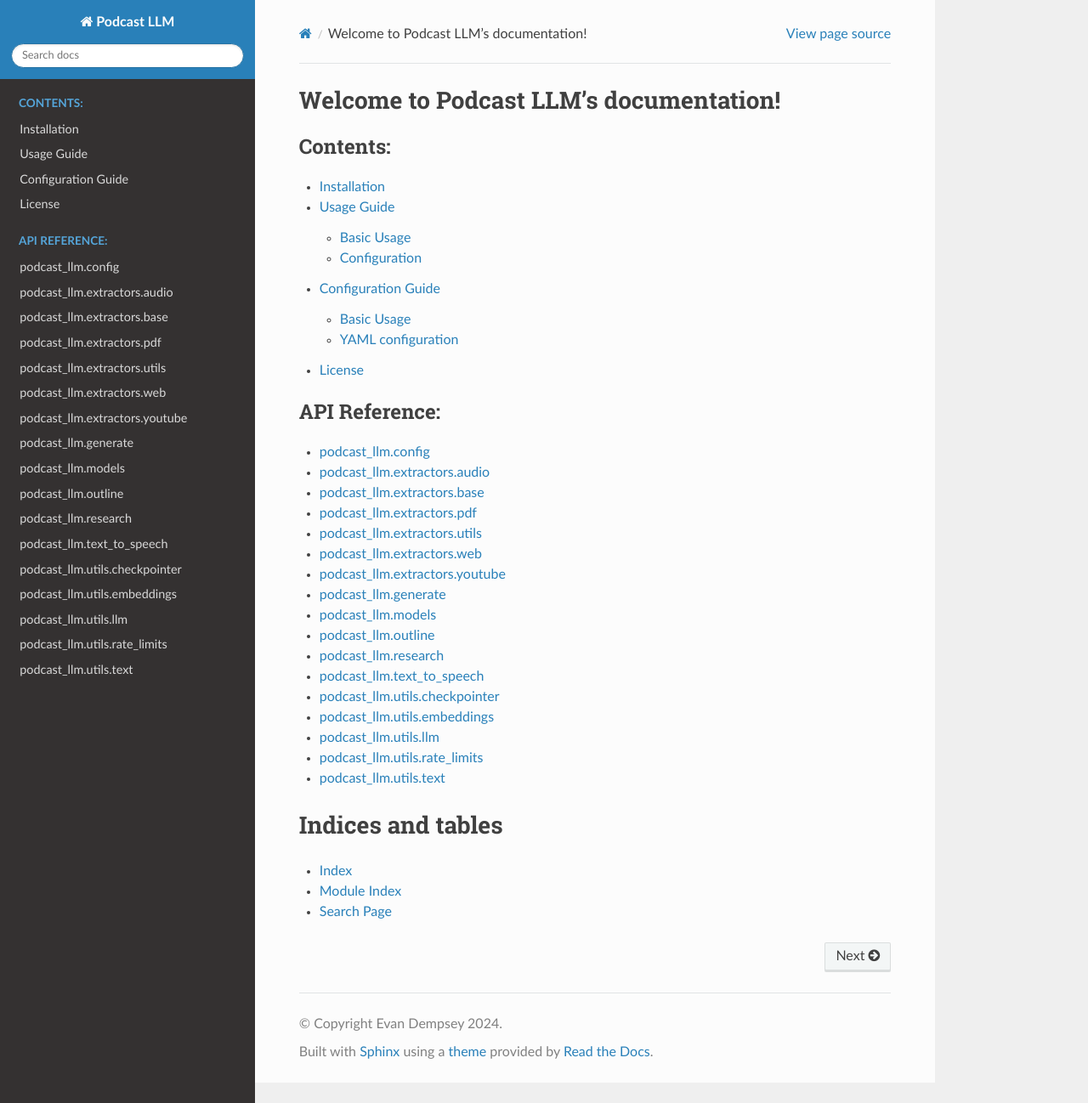
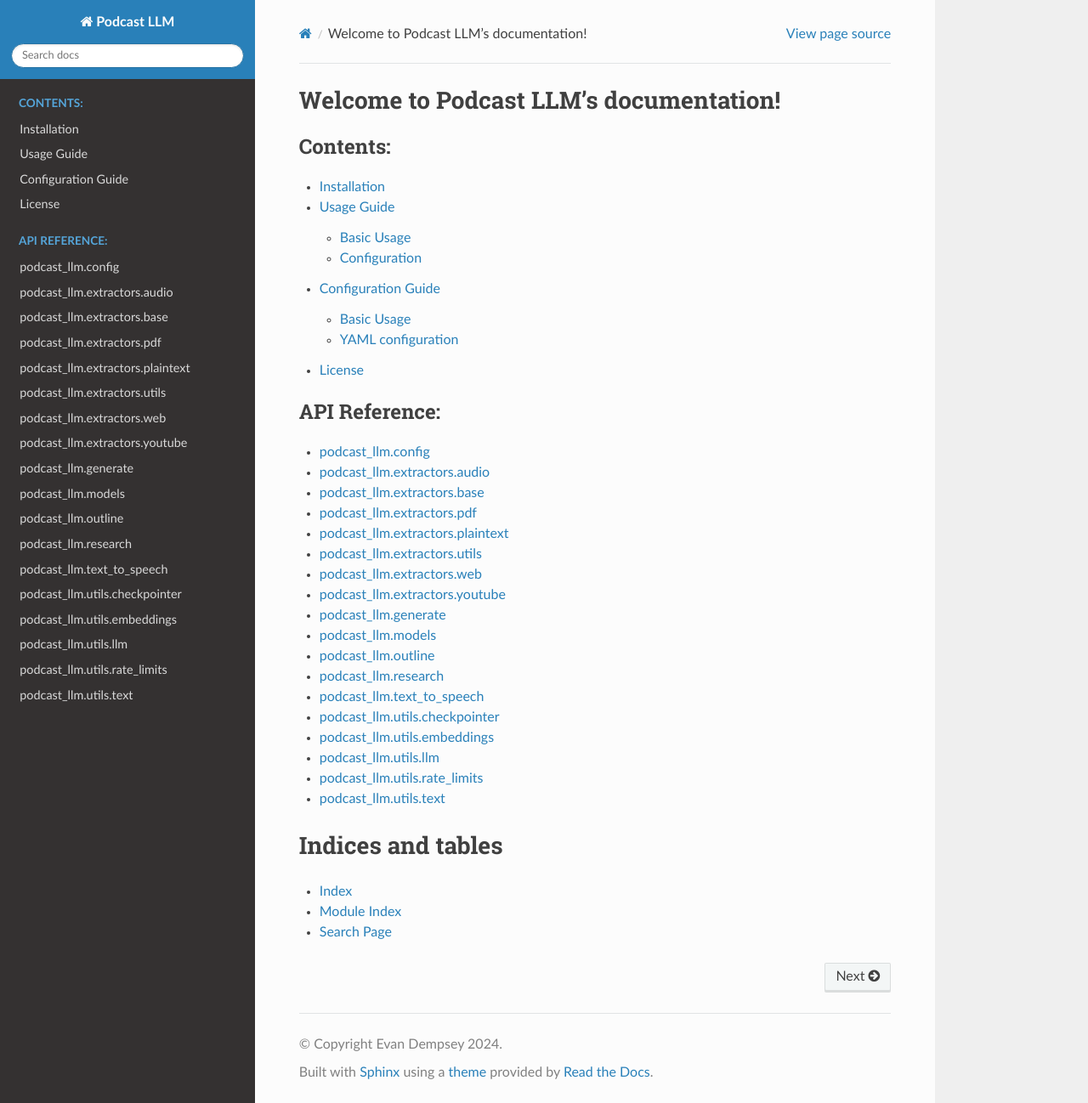
Before and after one commit to yoshiresponse/podcast-llm, a Sphinx documentation site: the page built from docs/source/index.rst, in a window 1280 px wide and 1298 px high. Shown: the whole window at 85% size. Built offline with Sphinx 7.4.7 and the Read the Docs theme 3.1.0, drawn with Linux system fonts in a browser that asks for light colours.

Commit message:
Added extractors.plaintext to docs. Added Github downloads, issues and licence to README.

```diff
--- a/docs/source/index.rst
+++ b/docs/source/index.rst
@@ -18,6 +18,7 @@ Welcome to Podcast LLM's documentation!
    modules/extractors_audio
    modules/extractors_base
    modules/extractors_pdf
+   modules/extractors_plaintext
    modules/extractors_utils
    modules/extractors_web
    modules/extractors_youtube
--- /dev/null
+++ b/docs/source/modules/extractors_plaintext.rst
@@ -0,0 +1,7 @@
+podcast_llm.extractors.plaintext
+================================
+
+.. automodule:: podcast_llm.extractors.plaintext
+   :members:
+   :undoc-members:
+   :show-inheritance:
```
Also changed, not shown: README.md (+7 -0 lines).
